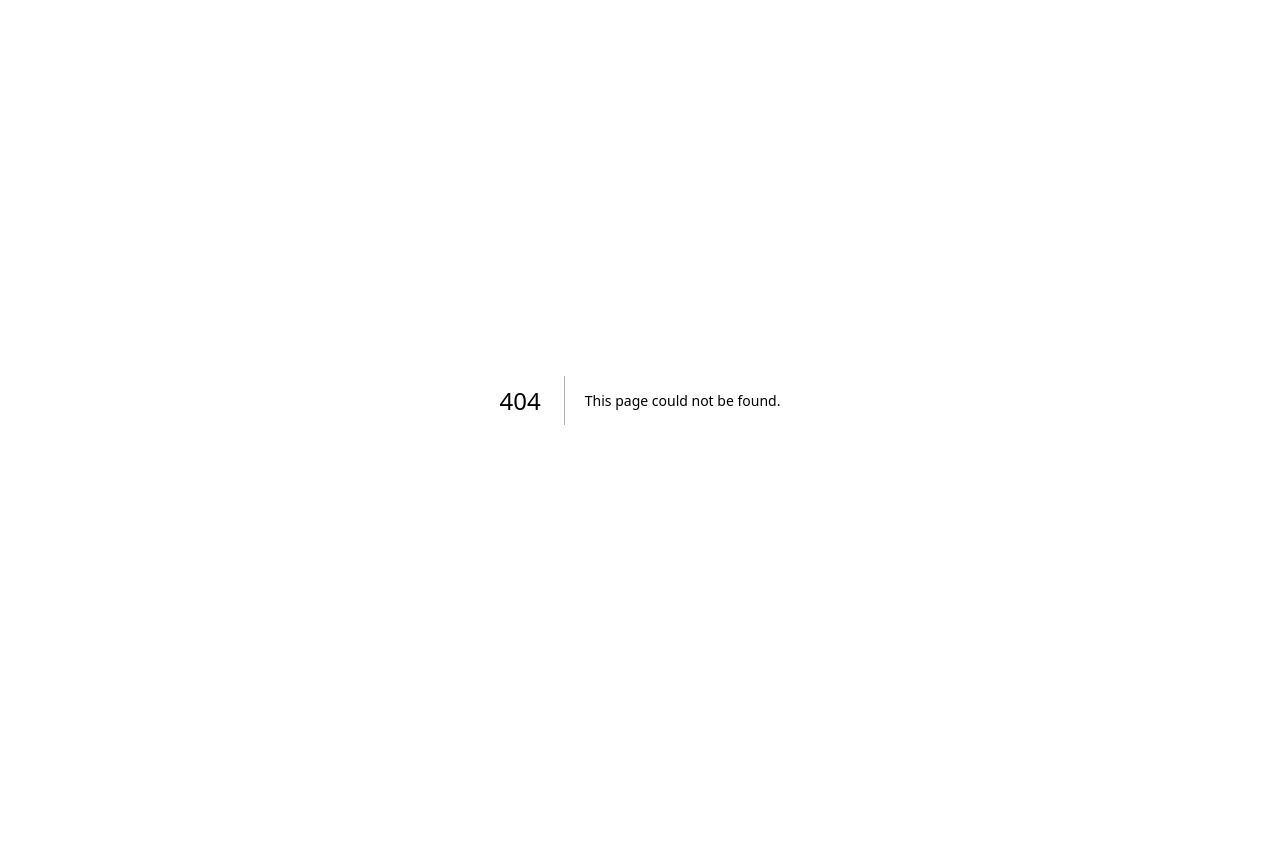
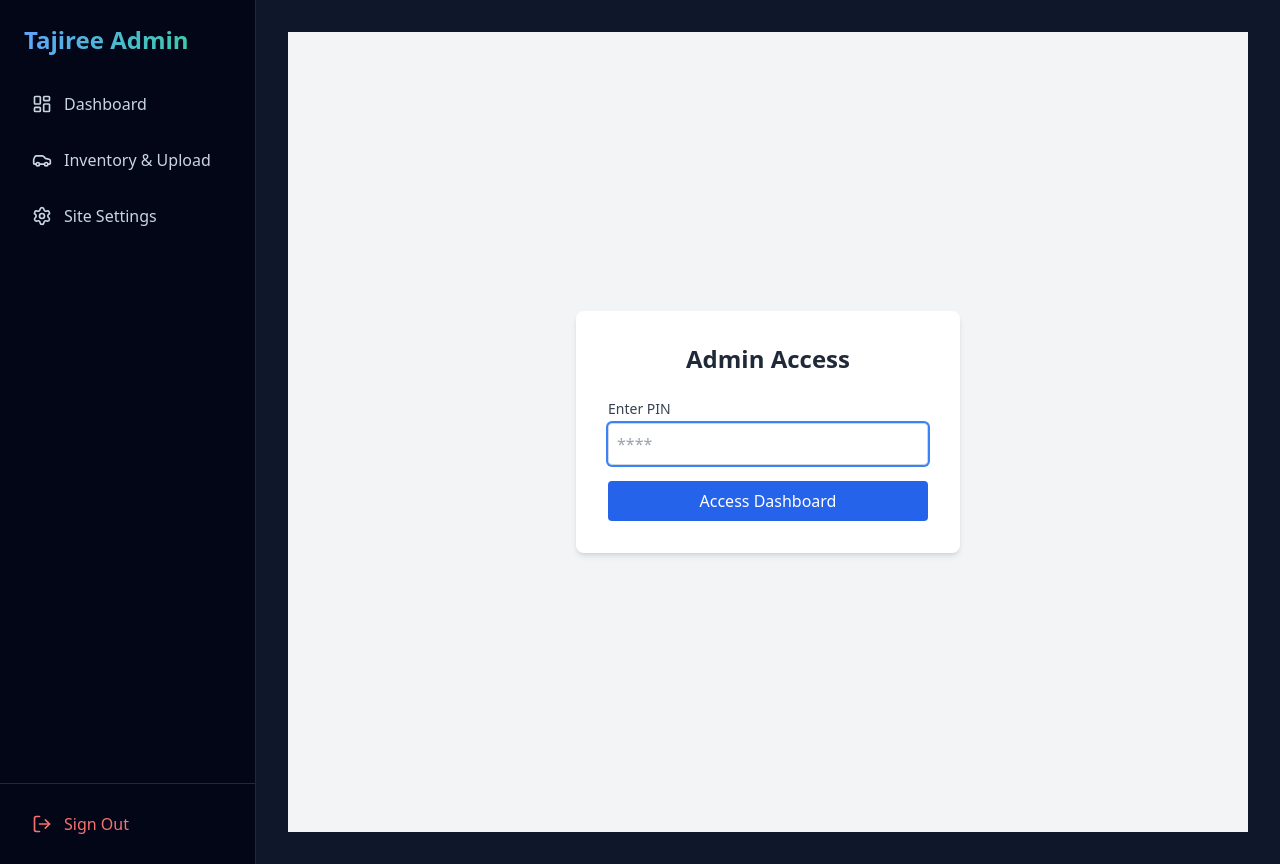
Before and after one commit to Thiani-dk/Tajiri-Motors, a Next.js app: page /admin/login in a window 1280 px wide. Before the commit this address had no page. Before the commit the page ends 800 px from the top, so only its background shows below. Built offline with nearby package versions, Linux system fonts and the light colour scheme.

Commit message:
Added missing login page in the correct folder

```diff
--- /dev/null
+++ b/src/app/admin/login/page.tsx
@@ -0,0 +1,55 @@
+"use client";
+
+import { useState } from "react";
+import { useRouter } from "next/navigation";
+
+export default function AdminLogin() {
+  const [pin, setPin] = useState("");
+  const [error, setError] = useState("");
+  const router = useRouter();
+
+  const handleSubmit = async (e: React.FormEvent) => {
+    e.preventDefault();
+    setError("");
+
+    const res = await fetch("/api/admin/login", {
+      method: "POST",
+      headers: { "Content-Type": "application/json" },
+      body: JSON.stringify({ pin }),
+    });
+
+    if (res.ok) {
+      router.push("/admin");
+    } else {
+      setError("Incorrect PIN");
+    }
+  };
+
+  return (
+    <div className="min-h-screen flex items-center justify-center bg-gray-100">
+      <div className="bg-white p-8 rounded-lg shadow-md w-96">
+        <h1 className="text-2xl font-bold mb-6 text-center text-gray-800">Admin Access</h1>
+        <form onSubmit={handleSubmit} className="space-y-4">
+          <div>
+            <label className="block text-sm font-medium text-gray-700 mb-1">Enter PIN</label>
+            <input
+              type="password"
+              value={pin}
+              onChange={(e) => setPin(e.target.value)}
+              className="w-full p-2 border border-gray-300 rounded focus:ring-2 focus:ring-blue-500 focus:outline-none text-gray-900"
+              placeholder="****"
+              autoFocus
+            />
+          </div>
+          {error && <p className="text-red-500 text-sm text-center">{error}</p>}
+          <button
+            type="submit"
+            className="w-full bg-blue-600 text-white py-2 rounded hover:bg-blue-700 transition-colors font-medium"
+          >
+            Access Dashboard
+          </button>
+        </form>
+      </div>
+    </div>
+  );
+}
--- a/src/app/api/admin/login/route.ts
+++ /dev/null
@@ -1,45 +0,0 @@
-import { NextResponse } from 'next/server';
-import { createClient } from '@supabase/supabase-js';
-import { cookies } from 'next/headers';
-
-// Create a server-side supabase client for this route
-const supabase = createClient(
-  process.env.NEXT_PUBLIC_SUPABASE_URL!,
-  process.env.NEXT_PUBLIC_SUPABASE_ANON_KEY!
-);
-
-export async function POST(request: Request) {
-  try {
-    const { pin } = await request.json();
-
-    // 1. Fetch the real PIN from the database
-    const { data } = await supabase
-      .from('site_settings')
-      .select('value')
-      .eq('key', 'admin_pin')
-      .single();
-
-    const correctPin = data?.value || '4321'; // Fallback to 4321 if missing
-
-    // 2. Check if the PIN matches
-    if (pin !== correctPin) {
-      return NextResponse.json({ success: false, message: 'Invalid PIN' }, { status: 401 });
-    }
-
-    // 3. Set a secure "HttpOnly" cookie (This is the "Session Pass")
-    // This cookie cannot be edited by browser JavaScript, making it very secure.
-    const cookieStore = await cookies();
-    cookieStore.set('admin_session', 'true', {
-      httpOnly: true,
-      secure: process.env.NODE_ENV === 'production',
-      sameSite: 'strict',
-      maxAge: 60 * 60 * 24, // Login lasts 24 hours
-      path: '/',
-    });
-
-    return NextResponse.json({ success: true });
-
-  } catch (error) {
-    return NextResponse.json({ success: false, message: 'Server Error' }, { status: 500 });
-  }
-}
```
